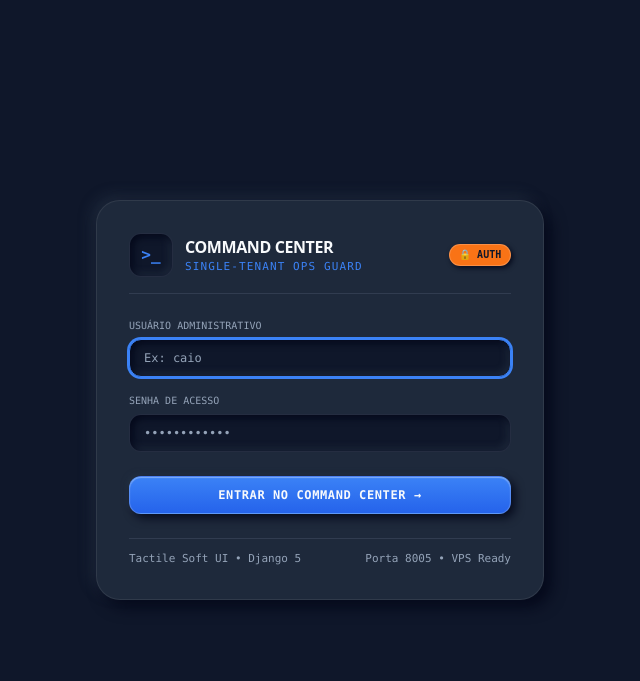
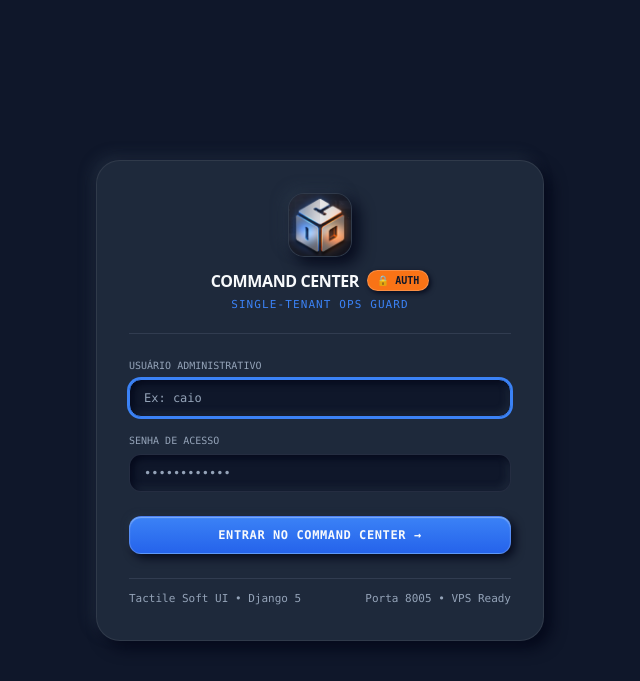
Before and after one commit to CaioSIlvaLopes/Command-Center-Dev-Ops-Portal-, a Django app: template templates/login.html in a window 1280 px wide. Shown: the top 681 px of the page, without its empty margins (320-960 px from the left). Run offline with Django 5.2, Linux system fonts and the light colour scheme; the template is opened without the code that fills it, so the values that code supplies are empty; some libraries are stand-ins or nearby versions.

Commit message:
feat: logos

```diff
--- a/templates/base.html
+++ b/templates/base.html
@@ -5,6 +5,11 @@
     <meta charset="UTF-8" />
     <meta name="viewport" content="width=device-width, initial-scale=1.0" />
     <title>{% block title %}Command Center &mdash; Dev &amp; Ops Portal{% endblock %}</title>
+
+    <!-- Favicon & App Icons -->
+    <link rel="icon" type="image/png" sizes="32x32" href="{% static 'img/favicon.png' %}">
+    <link rel="shortcut icon" href="{% static 'img/favicon.ico' %}">
+    <link rel="apple-touch-icon" sizes="180x180" href="{% static 'img/favicon.png' %}">
 
     <!-- Inicialização Imediata do Tema Tátil via localStorage (sem FOUC) -->
     <script>
--- a/templates/login.html
+++ b/templates/login.html
@@ -5,6 +5,9 @@
     <meta charset="UTF-8" />
     <meta name="viewport" content="width=device-width, initial-scale=1.0" />
     <title>Acesso Restrito &mdash; Command Center (Dev &amp; Ops Portal)</title>
+    <link rel="icon" type="image/png" sizes="32x32" href="{% static 'img/favicon.png' %}">
+    <link rel="shortcut icon" href="{% static 'img/favicon.ico' %}">
+    <link rel="apple-touch-icon" sizes="180x180" href="{% static 'img/favicon.png' %}">
     <script src="https://cdn.tailwindcss.com"></script>
     <link rel="stylesheet" href="{% static 'css/tactile-ds.css' %}" />
     <script>
@@ -19,21 +22,21 @@
 <body class="ds-app-body min-h-screen flex items-center justify-center p-4">
     <main class="w-full max-w-md ds-layer-raised ds-r-24 p-6 sm:p-8 space-y-6">
         <!-- Branding Tátil -->
-        <div class="flex items-center justify-between border-b pb-4" style="border-color: var(--ds-border-subtle);">
-            <div class="flex items-center gap-3">
-                <div class="w-11 h-11 ds-layer-inset ds-r-12 flex items-center justify-center ds-accent-text font-mono font-bold text-base">
-                    &gt;_
-                </div>
-                <div>
+        <div class="flex flex-col items-center text-center space-y-3 border-b pb-5" style="border-color: var(--ds-border-subtle);">
+            <div class="w-16 h-16 rounded-2xl overflow-hidden mx-auto ds-layer-raised">
+                <img src="{% static 'img/logo.png' %}" alt="Command Center Logo" class="w-full h-full object-cover" />
+            </div>
+            <div class="space-y-1">
+                <div class="flex items-center justify-center gap-2">
                     <h1 class="text-base font-bold tracking-tight ds-text-primary">
                         COMMAND CENTER
                     </h1>
-                    <p class="text-[11px] font-mono uppercase tracking-widest ds-accent-text">
-                        Single-Tenant Ops Guard
-                    </p>
+                    <span class="ds-badge ds-badge-urgent">&#128274; AUTH</span>
                 </div>
+                <p class="text-[11px] font-mono uppercase tracking-widest ds-accent-text">
+                    Single-Tenant Ops Guard
+                </p>
             </div>
-            <span class="ds-badge ds-badge-urgent">&#128274; AUTH</span>
         </div>
 
         {% if form.errors %}
--- a/templates/partials/sidebar_content.html
+++ b/templates/partials/sidebar_content.html
@@ -1,9 +1,10 @@
+{% load static %}
 <div class="p-4 space-y-5">
     <!-- Branding Header Tátil -->
     <div class="flex items-center justify-between">
         <a href="{% url 'tasks:dashboard' %}" class="flex items-center gap-2.5 group min-w-0">
-            <div class="w-9 h-9 shrink-0 ds-layer-raised ds-r-12 flex items-center justify-center ds-text-accent font-mono font-bold text-sm">
-                &gt;_
+            <div class="w-9 h-9 rounded-xl overflow-hidden shrink-0 ds-layer-raised">
+                <img src="{% static 'img/logo.png' %}" alt="Command Center Logo" class="w-full h-full object-cover" />
             </div>
             <div class="min-w-0">
                 <span class="block text-sm font-bold tracking-tight ds-text-primary truncate">COMMAND CENTER</span>
```
Also changed, not shown: static/img/Design sem nome.png (added), static/img/favicon.ico (added), static/img/favicon.png (added), static/img/logo.png (added).
